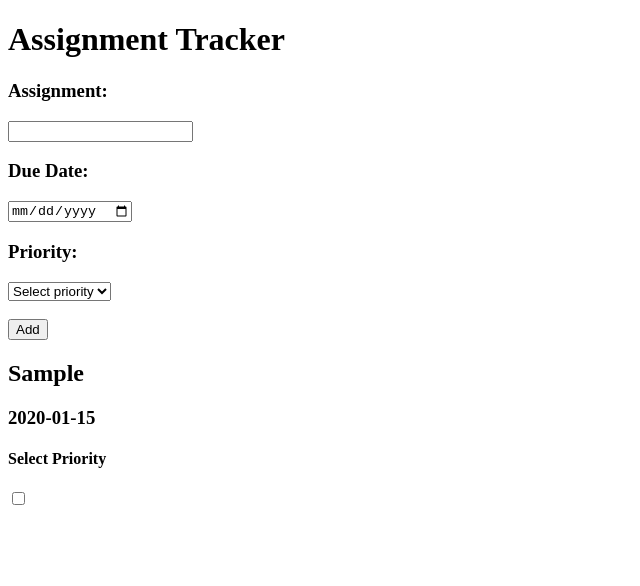
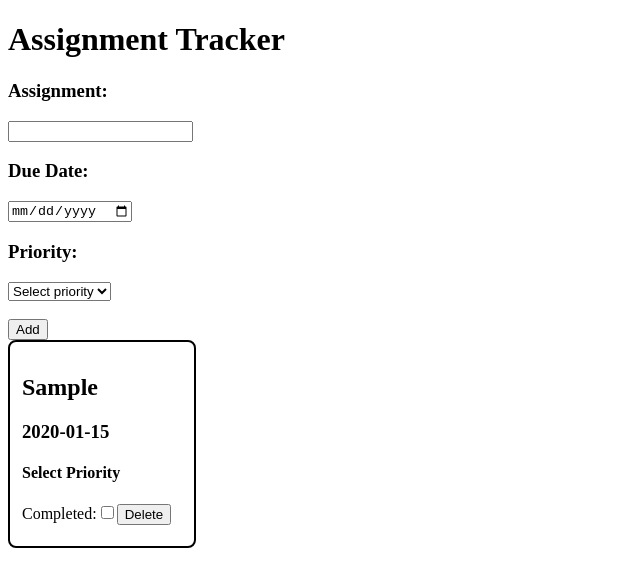
Before and after one commit to Aritra162006/Assignment-Tracker, a React (Vite) app: page / in a window 1280 px wide. Both pictures are taken after typing "Sample", "2020-01-15" into the empty fields and a click on the button "Add". Shown: the top 586 px of the page, without its empty margins (0-640 px from the left). Built offline with nearby package versions, Linux system fonts and the light colour scheme.

Commit message:
Implement assignment deletion

```diff
--- a/src/App.jsx
+++ b/src/App.jsx
@@ -28,6 +28,19 @@ export default function App() {
 
     })
 
+    setAssignments(res)
+
+  }
+
+
+  function deleteAssignment(idToDelete) {
+    let res = assignments.filter((ele)=>{
+      if (ele.id==idToDelete){
+        return false
+      }
+      return true
+
+    })
     setAssignments(res)
 
   }
@@ -68,7 +81,7 @@ export default function App() {
       {assignments.map((ele)=>{
         return <div key={ele.id}>
 
-          <DisplayCard assignment={ele} toggle={toggleCompleted}/>
+          <DisplayCard assignment={ele} toggle={toggleCompleted} del={deleteAssignment}/>
           </div>
       })}
 
--- a/src/Components/displayCard.jsx
+++ b/src/Components/displayCard.jsx
@@ -1,12 +1,16 @@
-
-export default function DisplayCard({assignment, toggle}) {
+export default function DisplayCard({assignment, toggle, del}) {
 
     return (
-        <div>
+        <div style={{ border: '2px solid black', width:'160px',height:'180px',padding:'12px', borderRadius:'8px' }}>
             <h2>{assignment.task}</h2>
             <h3>{assignment.due}</h3>
             <h4>{assignment.priority}</h4>
-            <input type="checkbox" checked={assignment.completed} onChange={()=>toggle(assignment.id)}/>
+            <>
+                <label>Completed:</label>
+                <input type="checkbox" checked={assignment.completed} onChange={()=>toggle(assignment.id)}/>
+            </>
+            <button onClick={()=>del(assignment.id)}>Delete</button>
+
             <br />
         </div>
     )
```
